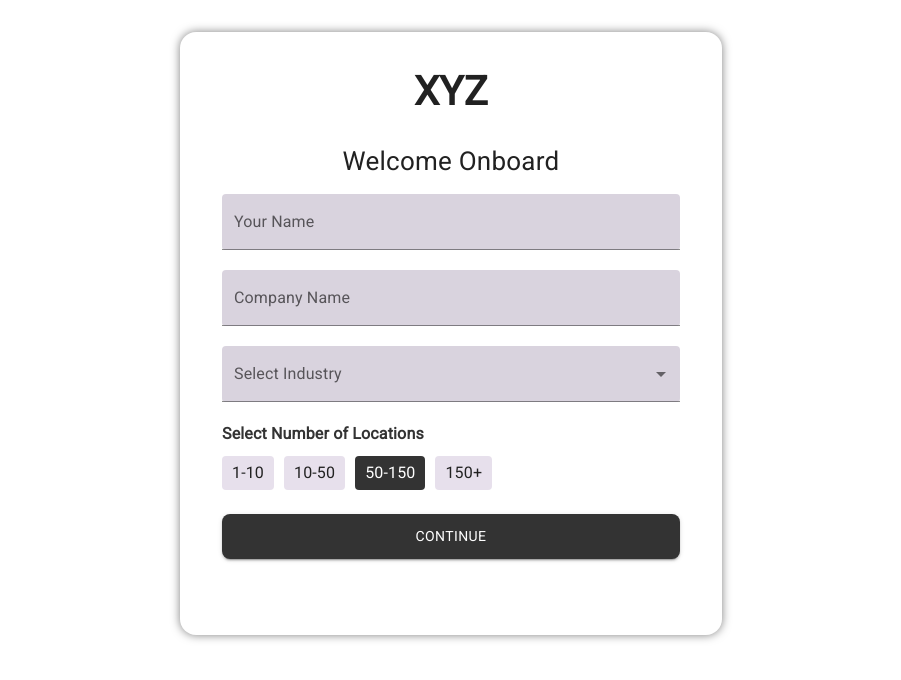
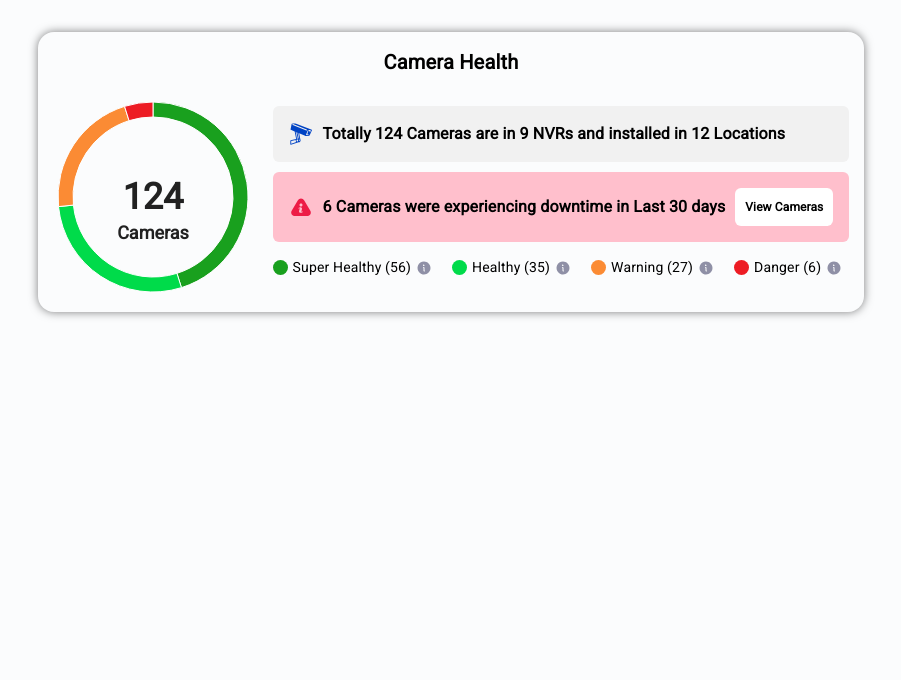
Before and after one commit to jaiswarabhishek/bipolar-assignment, a Next.js app: page / in a window 1280 px wide. Shown: the top 680 px of the page, without its empty margins (189-1090 px from the left). Built offline with nearby package versions, Linux system fonts and the light colour scheme.

Commit message:
Chart Component Testing Done

```diff
--- a/src/pages/index.js
+++ b/src/pages/index.js
@@ -6,6 +6,6 @@ import Cards from "@/components/Cards";
 
 export default function Home() {
   return (
-      <Forms />
+      <Charts />
   );
 }
```
Also changed, not shown: 1 other file (tests, documents, lock files or other folders).
